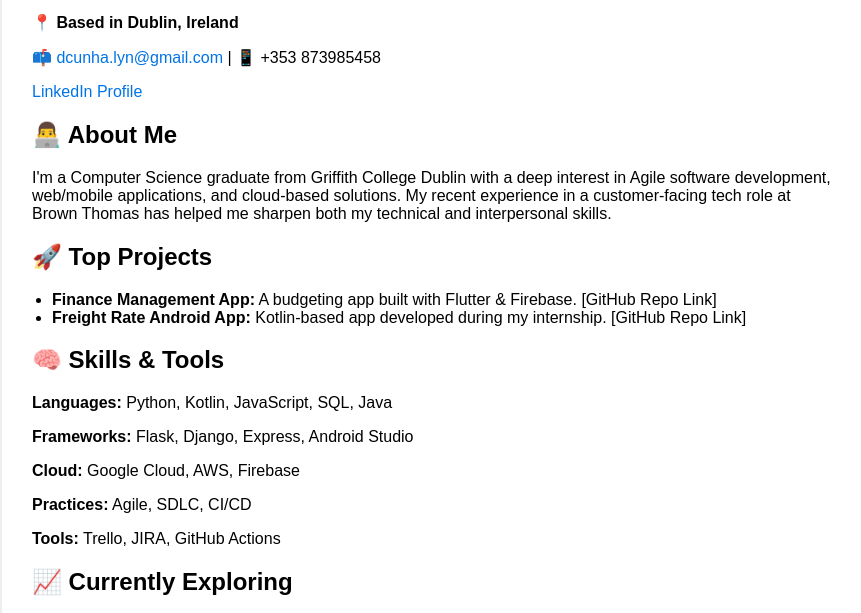
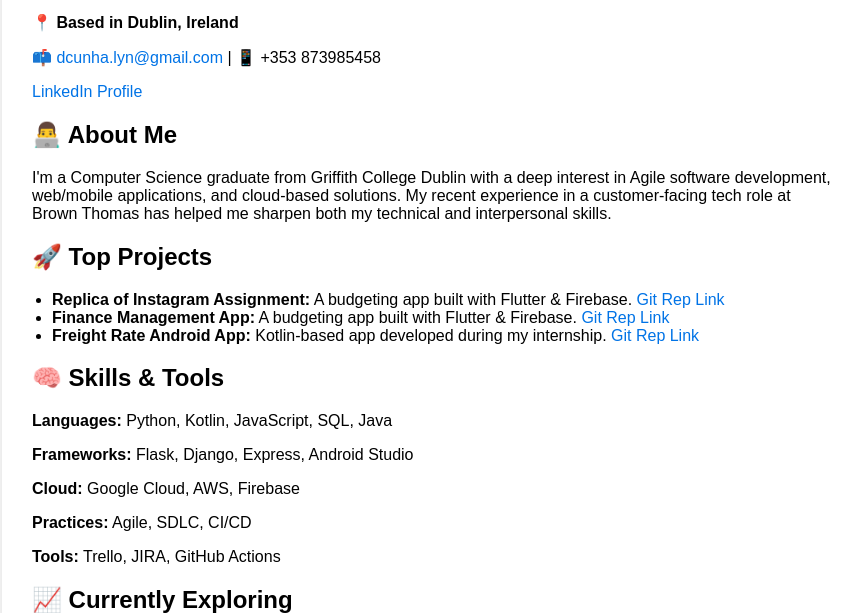
Before and after one commit to Lynndc004/Portfolio, a plain HTML site: page index.html in a window 1280 px wide. Shown: the part 162-775 px from the top of the page, without its empty margins (208-1069 px from the left). Drawn offline with Linux system fonts and the light colour scheme.

Commit message:
Added first Project index.html

```diff
--- a/index.html
+++ b/index.html
@@ -19,8 +19,9 @@
 
         <h2>🚀 Top Projects</h2>
         <ul>
-            <li><strong>Finance Management App:</strong> A budgeting app built with Flutter & Firebase. [GitHub Repo Link]</li>
-            <li><strong>Freight Rate Android App:</strong> Kotlin-based app developed during my internship. [GitHub Repo Link]</li>
+            <li><strong>Replica of Instagram Assignment:</strong> A budgeting app built with Flutter & Firebase. <a href = "https://github.com/Lynndc004/griffith-assignment3">Git Rep Link </a> </li>
+            <li><strong>Finance Management App:</strong> A budgeting app built with Flutter & Firebase. <a href = "">Git Rep Link </a> </li>
+            <li><strong>Freight Rate Android App:</strong> Kotlin-based app developed during my internship. <a href = "">Git Rep Link </a> </li>
         </ul>
 
         <h2>🧠 Skills & Tools</h2>
```
